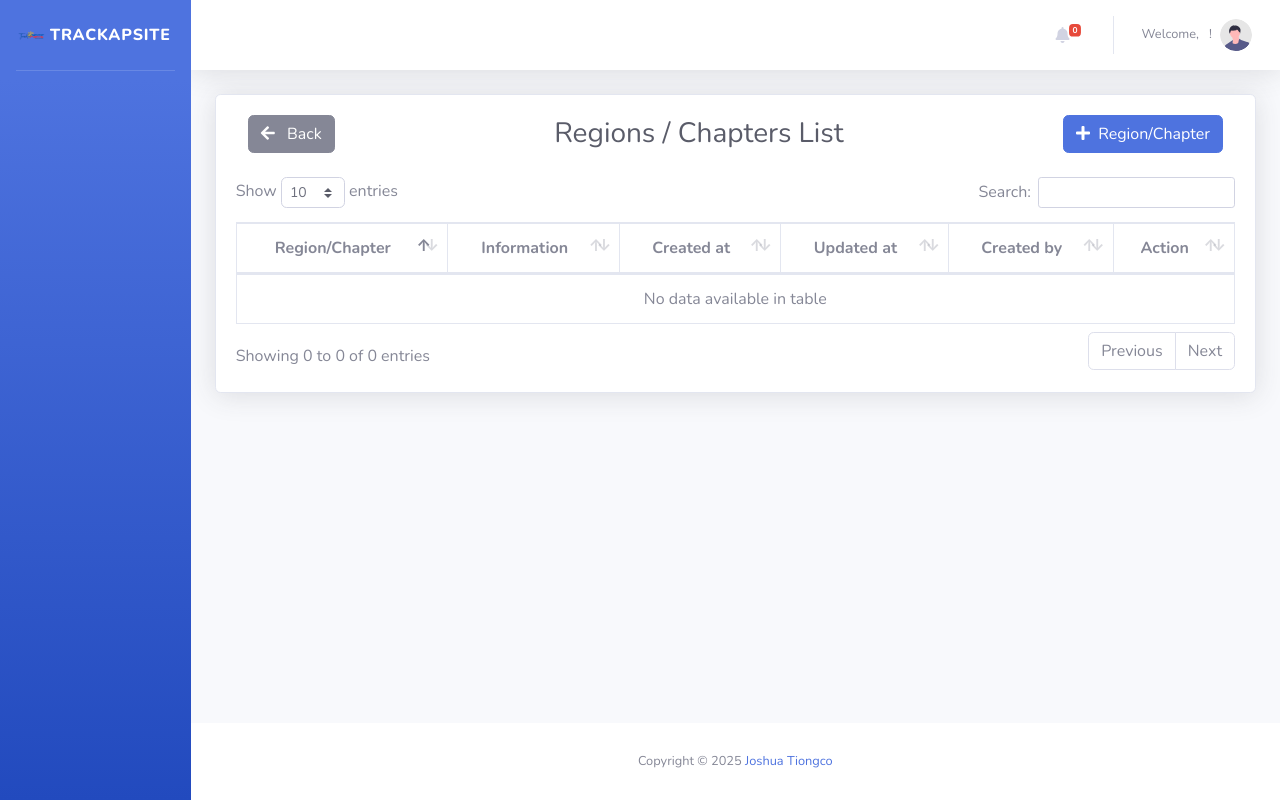
After one commit to AngIkapito/demo, a Django app: page /hoo/Region/View in a window 1280 px wide. The commit adds this page. Run offline with Django 5.2, Linux system fonts and the light colour scheme; data that the repository does not hold is empty; some libraries are stand-ins or nearby versions.

Commit message:
Added Dynamic CRUD for Region/Chapters

```diff
--- a/trackapsite/templates/hoo/edit_member.html
+++ b/trackapsite/templates/hoo/edit_member.html
@@ -14,6 +14,7 @@
 <!-- DITO KA MAS START MAGLAGAY NG LAMAN NG BODY -->
 
 <div class="col-sm-12">
+
     <div class="d-sm-flex align-items-center justify-content-between mb-4">
         <h1 class="h3 mb-0 text-gray-800">Edit Member</h1>
     </div>
--- /dev/null
+++ b/trackapsite/templates/hoo/view_region.html
@@ -0,0 +1,130 @@
+{% extends "includes/base.html" %}
+{% load static %}
+{% block content %}
+<!-- DITO KA MAS START MAGLAGAY NG LAMAN NG BODY -->
+
+
+{% include 'includes/messages.html' %}
+
+<div class="card shadow mb-4">
+   <div class="card-body">
+
+      <div class="col-sm-12">
+         <div class="d-sm-flex align-items-center justify-content-between mb-4">
+
+            <a href="{% url 'hoo_home' %}" class="btn btn-secondary" title="Go Back">
+               <i class="fas fa-arrow-left"></i>&nbsp;&nbsp; Back</a>
+
+           <h1 class="h3 mb-0 text-gray-800">Regions / Chapters List</h1>
+
+           <a href="{% url 'add_region' %}" class="btn btn-primary" title="Add Region/Chapter">
+               <i class="fas fa-plus"></i>&nbsp;&nbsp;Region/Chapter
+           </a>
+
+             {% comment %} <a href="#" class="d-none d-sm-inline-block btn btn-sm btn-primary shadow-sm"><i
+               class="fas fa-download fa-sm text-white-50"></i> Generate Report</a> {% endcomment %}
+         </div>
+      </div>
+
+       <div class="table-responsive">
+           <table class="table text-center table-bordered" id="dataTable" width="100%" cellspacing="0" >
+             <thead>
+                <tr>
+                   <th>Region/Chapter</th>
+                   <th>Information</th>
+                   <th>Created at</th>
+                   <th>Updated at</th>
+                   <th>Created by</th>
+                   <th class=" text-center">Action</th>
+                </tr>
+             </thead>
+             <tbody>
+               {% for i in region %}
+                <tr>
+                   {% comment %} <td>{{i.id}}</td> {% endcomment %}
+                   <td>{{i.name}}</td>
+                   <td>{{i.info}}</td>
+                   <td>{{i.created_at}}</td>
+                   <td>{{i.updated_at}}</td>
+                   <td>{{i.created_by.username}}</td>
+                   <td class="text-right">
+                      <div class="actions text-center">
+                         <a href="{% url 'edit_region' i.id %}" class="btn btn-sm bg-success-light" data-toggle="tooltip" data-placement="top" title="Edit">
+                           <i class="fas fa-pen" style="font-size:20px"></i>
+                       </a>
+
+                         <button class="btn btn-sm bg-danger-light delete-btn" data-id="{{i.id}}" data-toggle="tooltip" data-placement="top" title="Delete">
+                           <i class="fas fa-trash" style="font-size:20px"></i>
+                       </button>
+                       </div>
+                     </td>
+                </tr>
+
+              {% endfor %}
+             </tbody>
+          </table>
+       </div>
+    </div>
+ </div>
+</div>
+<!-- Modal Confirmation -->
+<div class="modal fade" id="deleteConfirmationModal" tabindex="-1" role="dialog" aria-labelledby="deleteConfirmationModalLabel" aria-hidden="true">
+<div class="modal-dialog  modal-dialog-centered" role="document">
+<div class="modal-content">
+  <div class="modal-header">
+      <h5 class="modal-title" id="deleteConfirmationModalLabel">Confirm Delete</h5>
+      <button type="button" class="close" data-dismiss="modal" aria-label="Close">
+          <span aria-hidden="true">&times;</span>
+      </button>
+  </div>
+  <div class="modal-body">
+      Are you sure you want to delete this Region/Chapter?
+  </div>
+   <div class="modal-footer">
+      <button type="button" class="btn btn-secondary" data-dismiss="modal">Cancel</button>
+      <button type="button" class="btn btn-danger" id="confirmDeleteBtn">Delete</button>
+      </div>
+   </div>
+</div>
+</div>
+</div>
+<script>
+document.addEventListener("DOMContentLoaded", function () {
+// Add event listener to delete buttons
+var deleteButtons = document.querySelectorAll('.delete-btn');
+deleteButtons.forEach(function (button) {
+  button.addEventListener('click', function () {
+      var programId = button.getAttribute('data-id');
+      // Show confirmation modal
+      $('#deleteConfirmationModal').modal('show');
+      // Set program ID in modal's delete button dataset
+      $('#confirmDeleteBtn').data('id', programId);
+  });
+});
+
+// Add event listener to modal's delete button
+document.getElementById('confirmDeleteBtn').addEventListener('click', function () {
+  var programId = $('#confirmDeleteBtn').data('id');
+  // Redirect to delete_program view with program ID
+  window.location.href = "{% url 'delete_region' 0 %}".replace("0", programId);
+});
+});
+</script>
+
+<script>
+   $(document).ready(function() {
+       $('#dataTable').DataTable({
+           "order": [[ 4, "desc" ]], // Order by 'Created at' column (index 4) from new to old
+           "paging": true, // Enable pagination
+           "searching": true, // Enable column filtering
+           "columnDefs": [
+               { "orderable": true, "targets": [0, 1, 2, 3, 4, 5] } // Make all columns orderable
+           ]
+       });
+   });
+   </script>
+
+<!-- DITO ANG END NG BODY. WAG KA LALAMPAS -->
+<!-- /.container-fluid -->
+
+{% endblock  %}
--- a/trackapsite/templates/includes/sidebar.html
+++ b/trackapsite/templates/includes/sidebar.html
@@ -97,7 +97,7 @@
     <div id="collapseSettings" class="collapse" aria-labelledby="headingTwo" data-parent="#accordionSidebar">
         <div class="bg-white py-2 collapse-inner rounded">
             <a class="collapse-item" href="{% url "view_schoolyear" %}">Cycles</a>
-            <a class="collapse-item" href="">Regions / Chapters</a>
+            <a class="collapse-item" href="{% url "view_region" %}">Regions / Chapters</a>
             <a class="collapse-item" href="">Officer Types</a>
             <a class="collapse-item" href="">Organizations / Schools</a>
             <a class="collapse-item" href="">Membership Types</a>
--- a/trackapsite/trackapsite/hoo_views.py
+++ b/trackapsite/trackapsite/hoo_views.py
@@ -2,7 +2,7 @@ from django.shortcuts import render,redirect, HttpResponse, get_object_or_404
 from django.urls import path, include, reverse
 from django.contrib.auth.decorators import login_required
 from django.contrib import messages
-from app.models import CustomUser, School_Year, Salutation,Organization, MemberType, MembershipType, Member, OfficerType
+from app.models import CustomUser, School_Year, Salutation,Organization, MemberType, MembershipType, Member, OfficerType, Region
 from django.utils.safestring import mark_safe
 from django.utils import timezone
 from django.http import JsonResponse
@@ -307,3 +307,61 @@ def MEMBER_DETAILS(request,id):
 
     }
     return render(request, 'hoo/member_details.html', context)
+
+#For Region/Chapter Modules
+def VIEW_REGION(request):
+    region = Region.objects.all()
+
+    context = {
+        'region':region,
+    }
+    # print(teacher)
+    return render(request, 'hoo/view_region.html', context)
+
+def ADD_REGION(request):
+    if request.method == "POST":
+        region_name = request.POST.get('region_name')
+        region_info = request.POST.get('region_info')
+        # print(program_name)
+
+        region = Region (
+            name = region_name,
+            info = region_info,
+            created_by_id=request.user.id  # Set the created_by_username to the current user
+        )
+        region.save()
+        messages.success(request, 'Region/Chapter successfully added!')
+        return redirect('add_region')
+    return render(request, 'hoo/add_region.html')
+
+def EDIT_REGION(request, id):
+    region = Region.objects.filter(id = id)
+
+    context = {
+        'region':region,
+    }
+
+    return render(request,'hoo/edit_region.html', context)
+
+def UPDATE_REGION(request):
+    if request.method == "POST":
+        id = request.POST.get('region_id')
+        region_name = request.POST.get('region_name')
+        region_info = request.POST.get('region_info')
+        # print(program)
+
+        region = Region.objects.get(id = id)
+        region.name = region_name
+        region.info = region_info
+
+        region.save()
+
+        messages.success(request, "Region/Chapter successfully updated")
+        return redirect('view_region')
+    return render(request, 'hoo/edit_region.html')
+
+def DELETE_REGION(request, id):
+    region = Region.objects.get(id = id)
+    region.delete()
+    messages.success(request, 'Region/Chapter successfully deleted')
+    return redirect('view_region')
--- a/trackapsite/trackapsite/urls.py
+++ b/trackapsite/trackapsite/urls.py
@@ -47,6 +47,13 @@ urlpatterns = [
     path('hoo/SchoolYear/Update', hoo_views.UPDATE_SCHOOLYEAR, name='update_schoolyear'),
     path('hoo/SchoolYear/Delete/<str:id>', hoo_views.DELETE_SCHOOLYEAR, name='delete_schoolyear'),
 
+    #Add Regions / Chapters
+    path('hoo/Region/Add', hoo_views.ADD_REGION, name='add_region'),
+    path('hoo/Region/View', hoo_views.VIEW_REGION, name='view_region'),
+    path('hoo/Region/Edit/<str:id>', hoo_views.EDIT_REGION, name='edit_region'),
+    path('hoo/Region/Update', hoo_views.UPDATE_REGION, name='update_region'),
+    path('hoo/Region/Delete/<str:id>', hoo_views.DELETE_REGION, name='delete_region'),
+
     #Add MembershipType
     # path('hoo/MembershipType/Add', hoo_views.ADD_MEMBERSHIPTYPE, name='add_membershiptype'),
     # path('hoo/MembershipType/View', hoo_views.VIEW_MEMBERSHIPTYPE, name='view_membershiptype'),
```
Also changed, not shown: trackapsite/templates/hoo/add_region.html (added, +58 -0 lines), trackapsite/templates/hoo/edit_region.html (added, +58 -0 lines).
